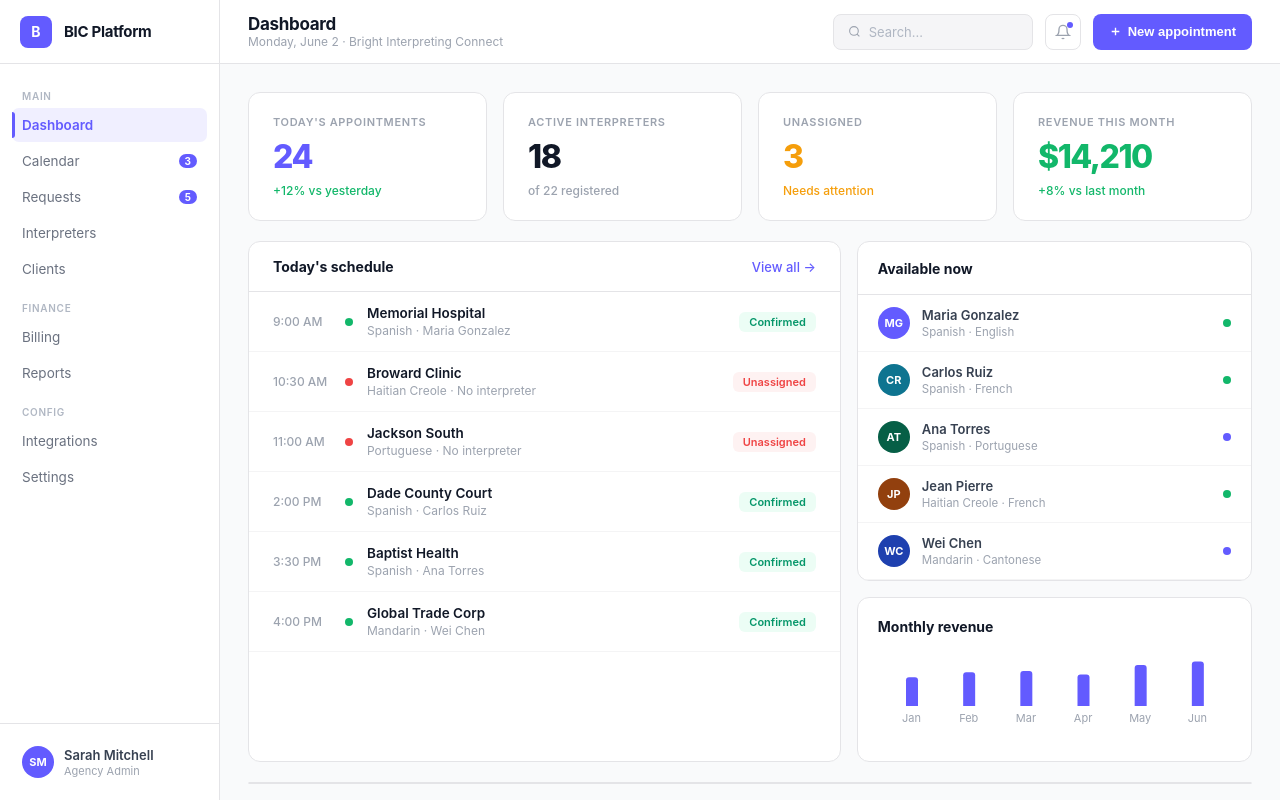
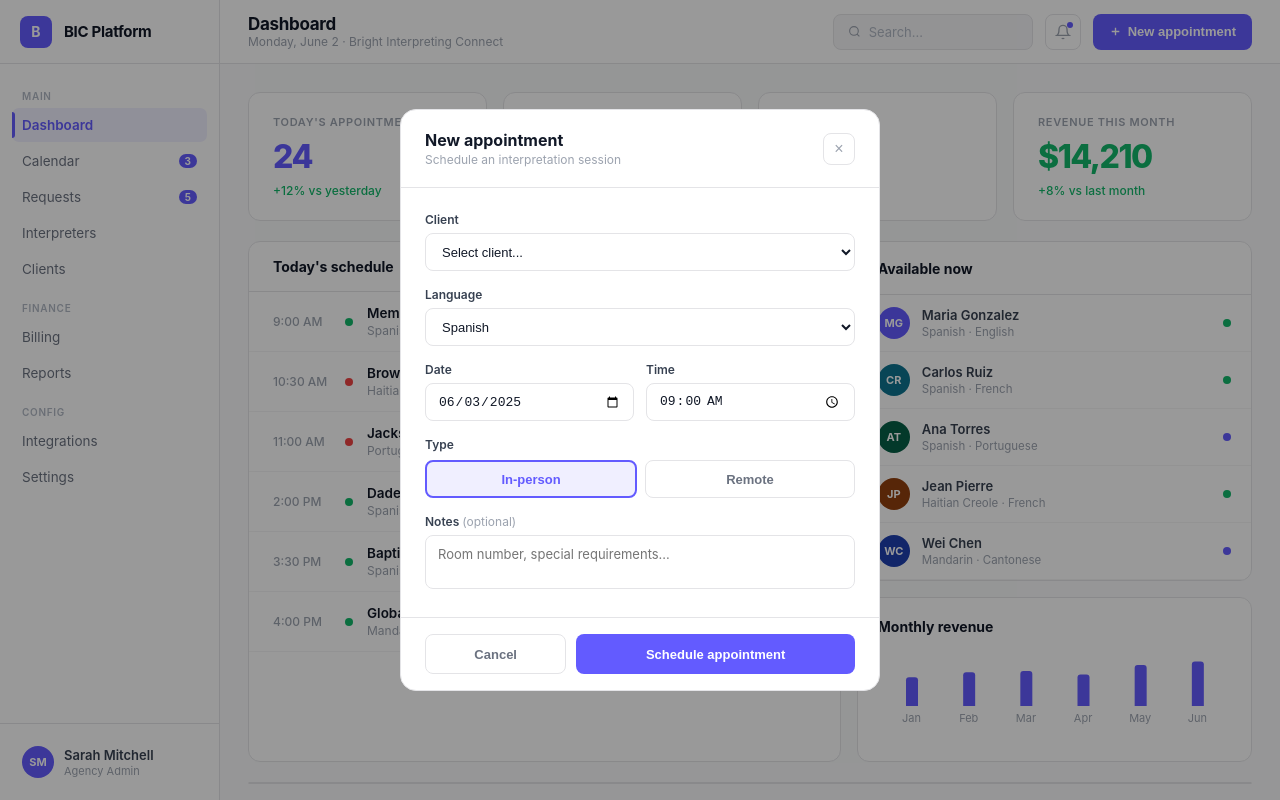
Before and after one commit to GuillermoEstefanPuello/bic-platform-demo, a Next.js app: page /admin in a window 1280 px wide. Both pictures are taken after a click on the button "New appointment". Built offline with nearby package versions, Linux system fonts and the light colour scheme.

Commit message:
feat: new appointment modal — form with client, language, date, time, type + toast

```diff
--- a/src/components/layout/Topbar.tsx
+++ b/src/components/layout/Topbar.tsx
@@ -6,11 +6,14 @@
 import { useState } from 'react'
 
 const NOTIFICATIONS = [
-  { id: 1, type: 'warning', title: 'Broward Clinic unassigned', sub: '10:30 AM · Haitian Creole · No interpreter', time: '2m ago', color: '#ef4444', bg: '#fef2f2' },
-  { id: 2, type: 'warning', title: 'Jackson South unassigned',  sub: '11:00 AM · Portuguese · No interpreter',    time: '5m ago', color: '#ef4444', bg: '#fef2f2' },
-  { id: 3, type: 'invoice', title: 'Invoice overdue — Dade County Court', sub: 'INV-2025-002 · $800 · Due May 30', time: '1h ago', color: '#f59e0b', bg: '#fffbeb' },
-  { id: 4, type: 'request', title: 'New request from Baptist Health', sub: 'Spanish · Tomorrow 9:00 AM · In-person', time: '2h ago', color: '#635bff', bg: '#f0efff' },
+  { id: 1, title: 'Broward Clinic unassigned',          sub: '10:30 AM · Haitian Creole · No interpreter', time: '2m ago',  color: '#ef4444', bg: '#fef2f2' },
+  { id: 2, title: 'Jackson South unassigned',           sub: '11:00 AM · Portuguese · No interpreter',    time: '5m ago',  color: '#ef4444', bg: '#fef2f2' },
+  { id: 3, title: 'Invoice overdue — Dade County Court', sub: 'INV-2025-002 · $800 · Due May 30',          time: '1h ago',  color: '#f59e0b', bg: '#fffbeb' },
+  { id: 4, title: 'New request from Baptist Health',    sub: 'Spanish · Tomorrow 9:00 AM · In-person',    time: '2h ago',  color: '#635bff', bg: '#f0efff' },
 ]
+
+const LANGUAGES = ['Spanish', 'Portuguese', 'Haitian Creole', 'Mandarin', 'Cantonese', 'French']
+const CLIENTS   = ['Memorial Hospital', 'Broward Clinic', 'Jackson South', 'Dade County Court', 'Baptist Health', 'Global Trade Corp']
 
 interface TopbarProps {
   title: string
@@ -20,9 +23,22 @@ interface TopbarProps {
 }
 
 export function Topbar({ title, subtitle, action }: TopbarProps) {
-  const [open, setOpen] = useState(false)
+  const [bellOpen,  setBellOpen]  = useState(false)
+  const [modalOpen, setModalOpen] = useState(false)
+  const [toast,     setToast]     = useState(false)
+  const [form, setForm] = useState({
+    client: '', language: 'Spanish', date: '2025-06-03',
+    time: '09:00', type: 'onsite', notes: '',
+  })
+
+  function handleSchedule() {
+    setModalOpen(false)
+    setToast(true)
+    setTimeout(() => setToast(false), 3000)
+  }
 
   return (
+    <>
       <header style={{
         height: '64px', background: '#fff', borderBottom: '1.5px solid #e4e4e7',
         display: 'flex', alignItems: 'center', gap: '12px', padding: '0 28px',
@@ -32,70 +48,30 @@ export function Topbar({ title, subtitle, action }: TopbarProps) {
         {/* Title */}
         <div style={{ flex: 1 }}>
           <h1 style={{ fontSize: '17px', fontWeight: 700, color: '#111827', letterSpacing: '-0.3px', lineHeight: 1, margin: 0 }}>{title}</h1>
-        {subtitle && (
-          <p style={{ fontSize: '12px', color: '#9ca3af', marginTop: '3px', lineHeight: 1, margin: '3px 0 0' }}>{subtitle}</p>
-        )}
+          {subtitle && <p style={{ fontSize: '12px', color: '#9ca3af', marginTop: '3px', lineHeight: 1, margin: '3px 0 0' }}>{subtitle}</p>}
         </div>
 
         {/* Search */}
-      <div style={{
-        display: 'flex', alignItems: 'center', gap: '8px',
-        background: '#f5f5f7', border: '1.5px solid #e4e4e7',
-        borderRadius: '8px', padding: '0 14px', height: '36px', width: '200px',
-      }}>
-        <svg width="13" height="13" fill="none" stroke="#9ca3af" strokeWidth="2" viewBox="0 0 24 24">
-          <circle cx="11" cy="11" r="8"/><path d="m21 21-4.35-4.35"/>
-        </svg>
+        <div style={{ display: 'flex', alignItems: 'center', gap: '8px', background: '#f5f5f7', border: '1.5px solid #e4e4e7', borderRadius: '8px', padding: '0 14px', height: '36px', width: '200px' }}>
+          <svg width="13" height="13" fill="none" stroke="#9ca3af" strokeWidth="2" viewBox="0 0 24 24"><circle cx="11" cy="11" r="8"/><path d="m21 21-4.35-4.35"/></svg>
           <span style={{ fontSize: '13px', color: '#b0b7c3' }}>Search...</span>
         </div>
 
-      {/* Bell + Dropdown */}
+        {/* Bell */}
         <div style={{ position: 'relative', flexShrink: 0 }}>
-        <button
-          onClick={() => setOpen(o => !o)}
-          style={{
-            width: '36px', height: '36px', borderRadius: '8px',
-            border: open ? '1.5px solid #635bff' : '1.5px solid #e4e4e7',
-            background: open ? '#f0efff' : '#fff',
-            display: 'flex', alignItems: 'center', justifyContent: 'center',
-            cursor: 'pointer', position: 'relative',
-          }}>
-          <svg width="16" height="16" fill="none" stroke={open ? '#635bff' : '#9ca3af'} strokeWidth="2" viewBox="0 0 24 24">
-            <path d="M18 8A6 6 0 0 0 6 8c0 7-3 9-3 9h18s-3-2-3-9"/>
-            <path d="M13.73 21a2 2 0 0 1-3.46 0"/>
-          </svg>
-          <span style={{
-            position: 'absolute', top: '7px', right: '7px',
-            width: '6px', height: '6px', borderRadius: '50%', background: '#635bff',
-          }} />
+          <button onClick={() => { setBellOpen(o => !o); }} style={{ width: '36px', height: '36px', borderRadius: '8px', border: bellOpen ? '1.5px solid #635bff' : '1.5px solid #e4e4e7', background: bellOpen ? '#f0efff' : '#fff', display: 'flex', alignItems: 'center', justifyContent: 'center', cursor: 'pointer', position: 'relative' }}>
+            <svg width="16" height="16" fill="none" stroke={bellOpen ? '#635bff' : '#9ca3af'} strokeWidth="2" viewBox="0 0 24 24"><path d="M18 8A6 6 0 0 0 6 8c0 7-3 9-3 9h18s-3-2-3-9"/><path d="M13.73 21a2 2 0 0 1-3.46 0"/></svg>
+            <span style={{ position: 'absolute', top: '7px', right: '7px', width: '6px', height: '6px', borderRadius: '50%', background: '#635bff' }} />
           </button>
-
-        {/* Dropdown */}
-        {open && (
-          <div style={{
-            position: 'absolute', top: '44px', right: 0,
-            width: '340px', background: '#fff',
-            border: '1.5px solid #e4e4e7', borderRadius: '12px',
-            overflow: 'hidden', zIndex: 100,
-          }}>
-            {/* Header */}
+          {bellOpen && (
+            <div style={{ position: 'absolute', top: '44px', right: 0, width: '340px', background: '#fff', border: '1.5px solid #e4e4e7', borderRadius: '12px', overflow: 'hidden', zIndex: 100 }}>
               <div style={{ display: 'flex', alignItems: 'center', justifyContent: 'space-between', padding: '14px 18px', borderBottom: '1.5px solid #e4e4e7' }}>
                 <span style={{ fontSize: '13px', fontWeight: 700, color: '#111827' }}>Notifications</span>
                 <span style={{ fontSize: '11px', fontWeight: 600, color: '#635bff', cursor: 'pointer' }}>Mark all as read</span>
               </div>
-
-            {/* Items */}
               {NOTIFICATIONS.map((n, i) => (
-              <div key={n.id} style={{
-                display: 'flex', gap: '12px', padding: '14px 18px',
-                borderBottom: i < NOTIFICATIONS.length - 1 ? '1px solid #f4f4f5' : 'none',
-                cursor: 'pointer', background: '#fff',
-              }}>
-                <div style={{
-                  width: '34px', height: '34px', borderRadius: '8px',
-                  background: n.bg, display: 'flex', alignItems: 'center',
-                  justifyContent: 'center', flexShrink: 0,
-                }}>
+                <div key={n.id} style={{ display: 'flex', gap: '12px', padding: '14px 18px', borderBottom: i < NOTIFICATIONS.length - 1 ? '1px solid #f4f4f5' : 'none', cursor: 'pointer' }}>
+                  <div style={{ width: '34px', height: '34px', borderRadius: '8px', background: n.bg, display: 'flex', alignItems: 'center', justifyContent: 'center', flexShrink: 0 }}>
                     <div style={{ width: '8px', height: '8px', borderRadius: '50%', background: n.color }} />
                   </div>
                   <div style={{ flex: 1, minWidth: 0 }}>
@@ -105,8 +81,6 @@ export function Topbar({ title, subtitle, action }: TopbarProps) {
                   <span style={{ fontSize: '10px', color: '#b0b7c3', flexShrink: 0, marginTop: '2px' }}>{n.time}</span>
                 </div>
               ))}
-
-            {/* Footer */}
               <div style={{ padding: '12px 18px', borderTop: '1.5px solid #e4e4e7', textAlign: 'center' }}>
                 <span style={{ fontSize: '12px', fontWeight: 600, color: '#635bff', cursor: 'pointer' }}>View all notifications →</span>
               </div>
@@ -116,19 +90,94 @@ export function Topbar({ title, subtitle, action }: TopbarProps) {
 
         {/* CTA */}
         {action && (
-        <button style={{
-          display: 'flex', alignItems: 'center', gap: '6px',
-          background: '#635bff', color: '#fff', fontSize: '13px', fontWeight: 600,
-          padding: '0 16px', height: '36px', borderRadius: '8px',
-          border: 'none', cursor: 'pointer', flexShrink: 0,
-        }}>
-          <svg width="13" height="13" fill="none" stroke="#fff" strokeWidth="2.5" viewBox="0 0 24 24">
-            <path d="M12 5v14M5 12h14"/>
-          </svg>
+          <button onClick={() => { setModalOpen(true); setBellOpen(false); }} style={{ display: 'flex', alignItems: 'center', gap: '6px', background: '#635bff', color: '#fff', fontSize: '13px', fontWeight: 600, padding: '0 16px', height: '36px', borderRadius: '8px', border: 'none', cursor: 'pointer', flexShrink: 0 }}>
+            <svg width="13" height="13" fill="none" stroke="#fff" strokeWidth="2.5" viewBox="0 0 24 24"><path d="M12 5v14M5 12h14"/></svg>
             {action}
           </button>
         )}
+      </header>
 
-    </header>
+      {/* ── MODAL ── */}
+      {modalOpen && (
+        <div onClick={() => setModalOpen(false)} style={{ position: 'fixed', inset: 0, background: 'rgba(0,0,0,0.4)', zIndex: 200, display: 'flex', alignItems: 'center', justifyContent: 'center' }}>
+          <div onClick={e => e.stopPropagation()} style={{ background: '#fff', borderRadius: '16px', width: '100%', maxWidth: '480px', margin: '0 16px', overflow: 'hidden', border: '1.5px solid #e4e4e7' }}>
+
+            {/* Modal header */}
+            <div style={{ display: 'flex', alignItems: 'center', justifyContent: 'space-between', padding: '20px 24px', borderBottom: '1.5px solid #e4e4e7' }}>
+              <div>
+                <div style={{ fontSize: '16px', fontWeight: 700, color: '#111827' }}>New appointment</div>
+                <div style={{ fontSize: '12px', color: '#9ca3af', marginTop: '2px' }}>Schedule an interpretation session</div>
+              </div>
+              <button onClick={() => setModalOpen(false)} style={{ width: '32px', height: '32px', borderRadius: '8px', border: '1.5px solid #e4e4e7', background: '#fff', cursor: 'pointer', fontSize: '16px', color: '#9ca3af', display: 'flex', alignItems: 'center', justifyContent: 'center' }}>×</button>
+            </div>
+
+            {/* Modal body */}
+            <div style={{ padding: '24px', display: 'flex', flexDirection: 'column', gap: '16px' }}>
+
+              {/* Client */}
+              <div>
+                <label style={{ fontSize: '12px', fontWeight: 600, color: '#374151', display: 'block', marginBottom: '6px' }}>Client</label>
+                <select value={form.client} onChange={e => setForm(f => ({ ...f, client: e.target.value }))} style={{ width: '100%', height: '38px', borderRadius: '8px', border: '1.5px solid #e4e4e7', padding: '0 12px', fontSize: '13px', color: '#111827', background: '#fff', outline: 'none' }}>
+                  <option value="">Select client...</option>
+                  {CLIENTS.map(c => <option key={c} value={c}>{c}</option>)}
+                </select>
+              </div>
+
+              {/* Language */}
+              <div>
+                <label style={{ fontSize: '12px', fontWeight: 600, color: '#374151', display: 'block', marginBottom: '6px' }}>Language</label>
+                <select value={form.language} onChange={e => setForm(f => ({ ...f, language: e.target.value }))} style={{ width: '100%', height: '38px', borderRadius: '8px', border: '1.5px solid #e4e4e7', padding: '0 12px', fontSize: '13px', color: '#111827', background: '#fff', outline: 'none' }}>
+                  {LANGUAGES.map(l => <option key={l} value={l}>{l}</option>)}
+                </select>
+              </div>
+
+              {/* Date + Time */}
+              <div style={{ display: 'grid', gridTemplateColumns: '1fr 1fr', gap: '12px' }}>
+                <div>
+                  <label style={{ fontSize: '12px', fontWeight: 600, color: '#374151', display: 'block', marginBottom: '6px' }}>Date</label>
+                  <input type="date" value={form.date} onChange={e => setForm(f => ({ ...f, date: e.target.value }))} style={{ width: '100%', height: '38px', borderRadius: '8px', border: '1.5px solid #e4e4e7', padding: '0 12px', fontSize: '13px', color: '#111827', outline: 'none' }} />
+                </div>
+                <div>
+                  <label style={{ fontSize: '12px', fontWeight: 600, color: '#374151', display: 'block', marginBottom: '6px' }}>Time</label>
+                  <input type="time" value={form.time} onChange={e => setForm(f => ({ ...f, time: e.target.value }))} style={{ width: '100%', height: '38px', borderRadius: '8px', border: '1.5px solid #e4e4e7', padding: '0 12px', fontSize: '13px', color: '#111827', outline: 'none' }} />
+                </div>
+              </div>
+
+              {/* Type */}
+              <div>
+                <label style={{ fontSize: '12px', fontWeight: 600, color: '#374151', display: 'block', marginBottom: '8px' }}>Type</label>
+                <div style={{ display: 'flex', gap: '8px' }}>
+                  {[{ value: 'onsite', label: 'In-person' }, { value: 'remote', label: 'Remote' }].map(t => (
+                    <button key={t.value} onClick={() => setForm(f => ({ ...f, type: t.value }))} style={{ flex: 1, height: '38px', borderRadius: '8px', border: form.type === t.value ? '2px solid #635bff' : '1.5px solid #e4e4e7', background: form.type === t.value ? '#f0efff' : '#fff', color: form.type === t.value ? '#635bff' : '#6b7280', fontSize: '13px', fontWeight: 600, cursor: 'pointer' }}>
+                      {t.label}
+                    </button>
+                  ))}
+                </div>
+              </div>
+
+              {/* Notes */}
+              <div>
+                <label style={{ fontSize: '12px', fontWeight: 600, color: '#374151', display: 'block', marginBottom: '6px' }}>Notes <span style={{ color: '#9ca3af', fontWeight: 400 }}>(optional)</span></label>
+                <textarea value={form.notes} onChange={e => setForm(f => ({ ...f, notes: e.target.value }))} placeholder="Room number, special requirements..." rows={2} style={{ width: '100%', borderRadius: '8px', border: '1.5px solid #e4e4e7', padding: '10px 12px', fontSize: '13px', color: '#111827', resize: 'none', outline: 'none', fontFamily: 'inherit' }} />
+              </div>
+            </div>
+
+            {/* Modal footer */}
+            <div style={{ display: 'flex', gap: '10px', padding: '16px 24px', borderTop: '1.5px solid #e4e4e7' }}>
+              <button onClick={() => setModalOpen(false)} style={{ flex: 1, height: '40px', borderRadius: '8px', border: '1.5px solid #e4e4e7', background: '#fff', color: '#6b7280', fontSize: '13px', fontWeight: 600, cursor: 'pointer' }}>Cancel</button>
+              <button onClick={handleSchedule} style={{ flex: 2, height: '40px', borderRadius: '8px', border: 'none', background: '#635bff', color: '#fff', fontSize: '13px', fontWeight: 700, cursor: 'pointer' }}>Schedule appointment</button>
+            </div>
+          </div>
+        </div>
+      )}
+
+      {/* ── TOAST ── */}
+      {toast && (
+        <div style={{ position: 'fixed', bottom: '28px', right: '28px', zIndex: 300, background: '#111827', color: '#fff', padding: '14px 20px', borderRadius: '10px', fontSize: '13px', fontWeight: 500, display: 'flex', alignItems: 'center', gap: '10px' }}>
+          <span style={{ width: '8px', height: '8px', borderRadius: '50%', background: '#12b76a', flexShrink: 0, display: 'inline-block' }} />
+          Appointment scheduled successfully
+        </div>
+      )}
+    </>
   )
 }
```
Lines whose indentation alone changed are shown as unchanged.
